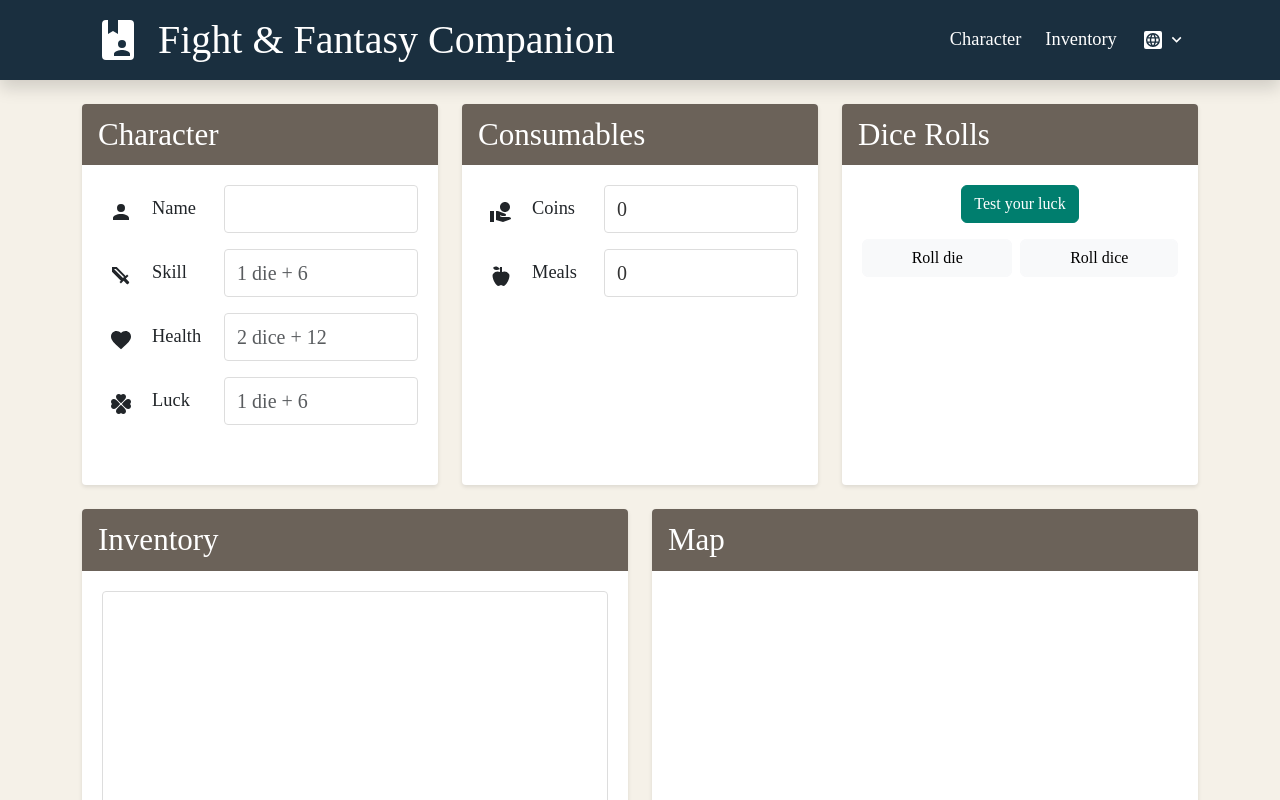
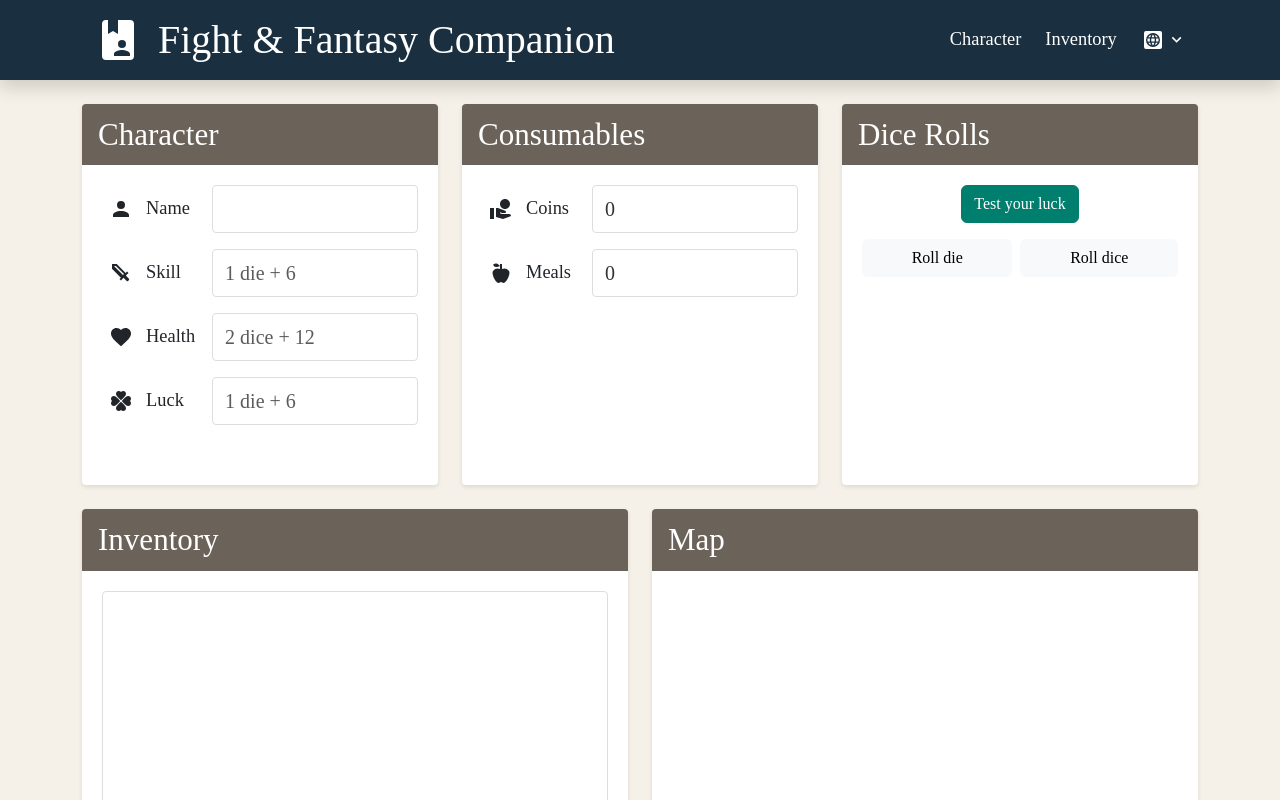
Before and after one commit to dialex/fnf-companion, a React (Vite) app: page / in a window 1280 px wide. Shown: the top 800 px of the page. Built offline with nearby package versions, Linux system fonts and the light colour scheme; the HTML template or start-up script is replaced by a standard one; a web font is replaced by a local one.

Commit message:
fix: align icons vertically and reduce gap to half

```diff
--- a/src/App.css
+++ b/src/App.css
@@ -51,14 +51,16 @@
 .field-group {
   display: flex;
   align-items: center;
-  gap: 12px;
+  gap: 6px;
   margin-bottom: 16px;
 }
 
 .field-icon {
   font-size: 1.94rem;
   width: 2.38rem;
-  text-align: center;
+  display: flex;
+  align-items: center;
+  justify-content: center;
   flex-shrink: 0;
 }
 
```
